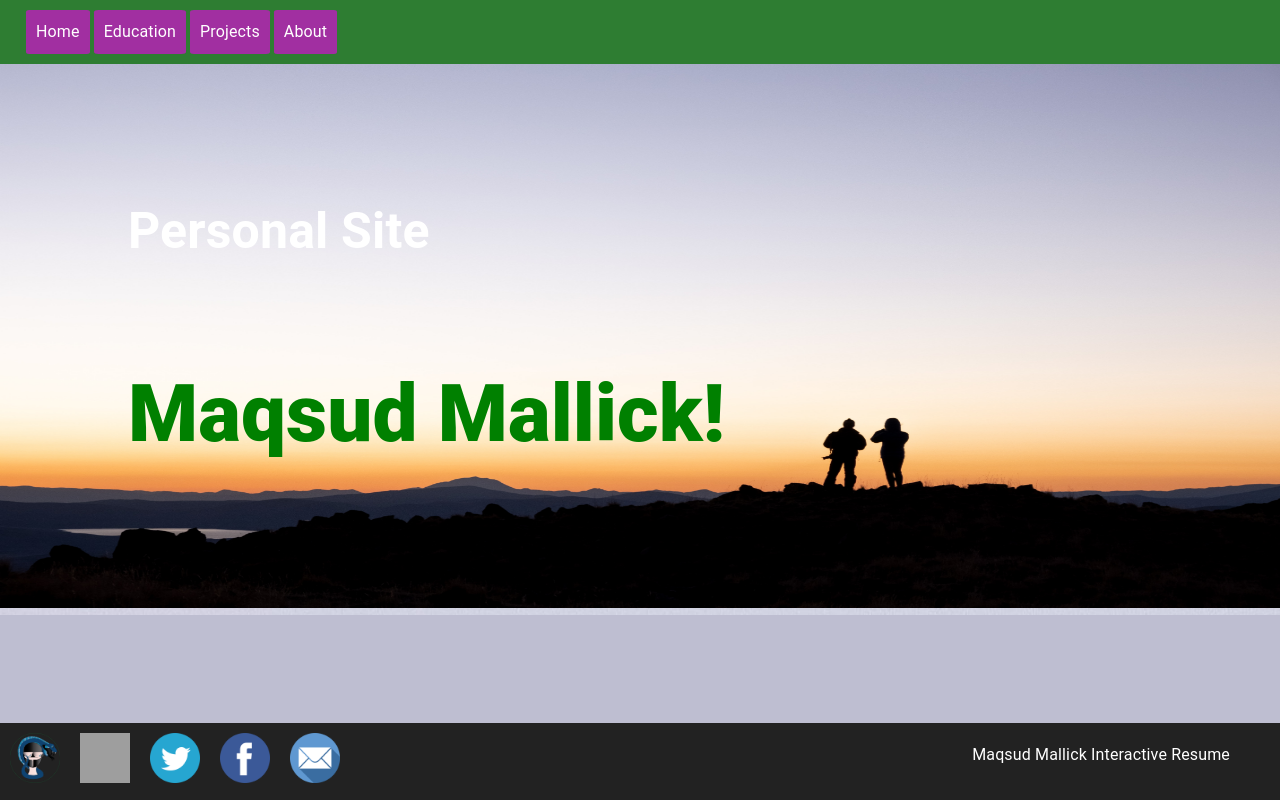
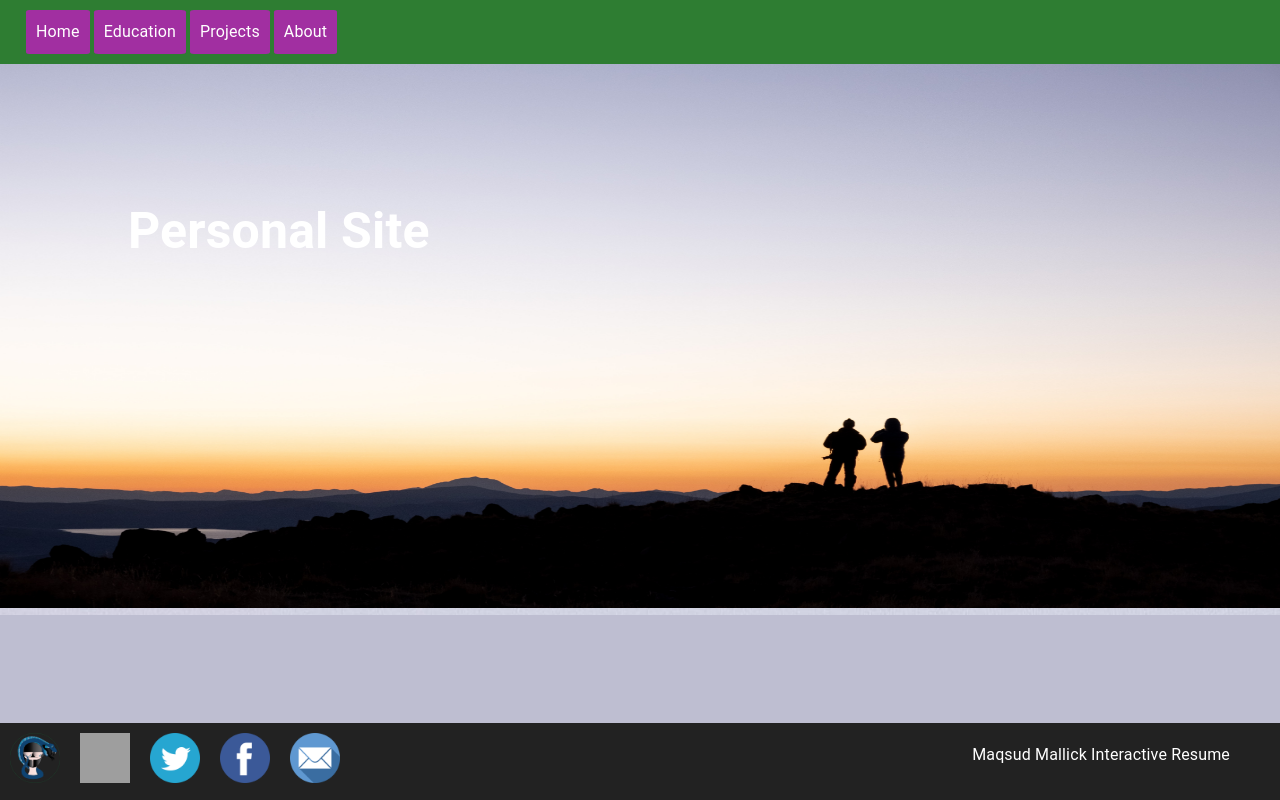
Before and after one commit to MaqsudMallick/personal-site, a Next.js app: page / in a window 1280 px wide. Built offline with nearby package versions, Linux system fonts and the light colour scheme; grey boxes are pictures that could not be loaded.

Commit message:
Update index.js

```diff
--- a/pages/index.js
+++ b/pages/index.js
@@ -10,7 +10,7 @@ export default function Home() {
         <Image className= "front-matter" src="/image.jpg" width= "1500" height= "638" quality= "1" alt="decoration"/>
 
 
-        <h1 className= "title" style= {{color: "green", fontWeight: "800", fontSize: "80px"}}>Maqsud Mallick!</h1>
+    {/*<h1 className= "title" style= {{color: "green", fontWeight: "800", fontSize: "80px"}}>Maqsud Mallick!</h1>*/}
         <h1>Personal Site</h1>
       <Footer />
       </div>
```
